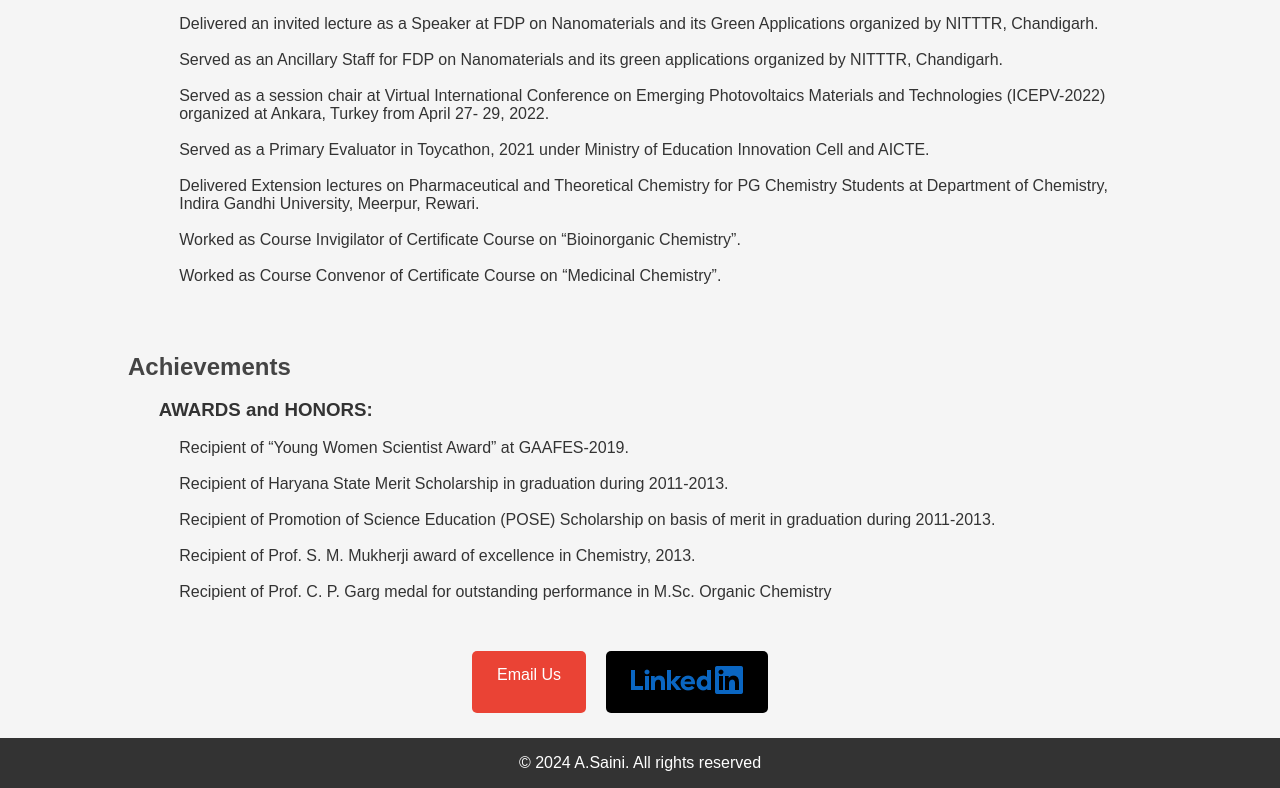
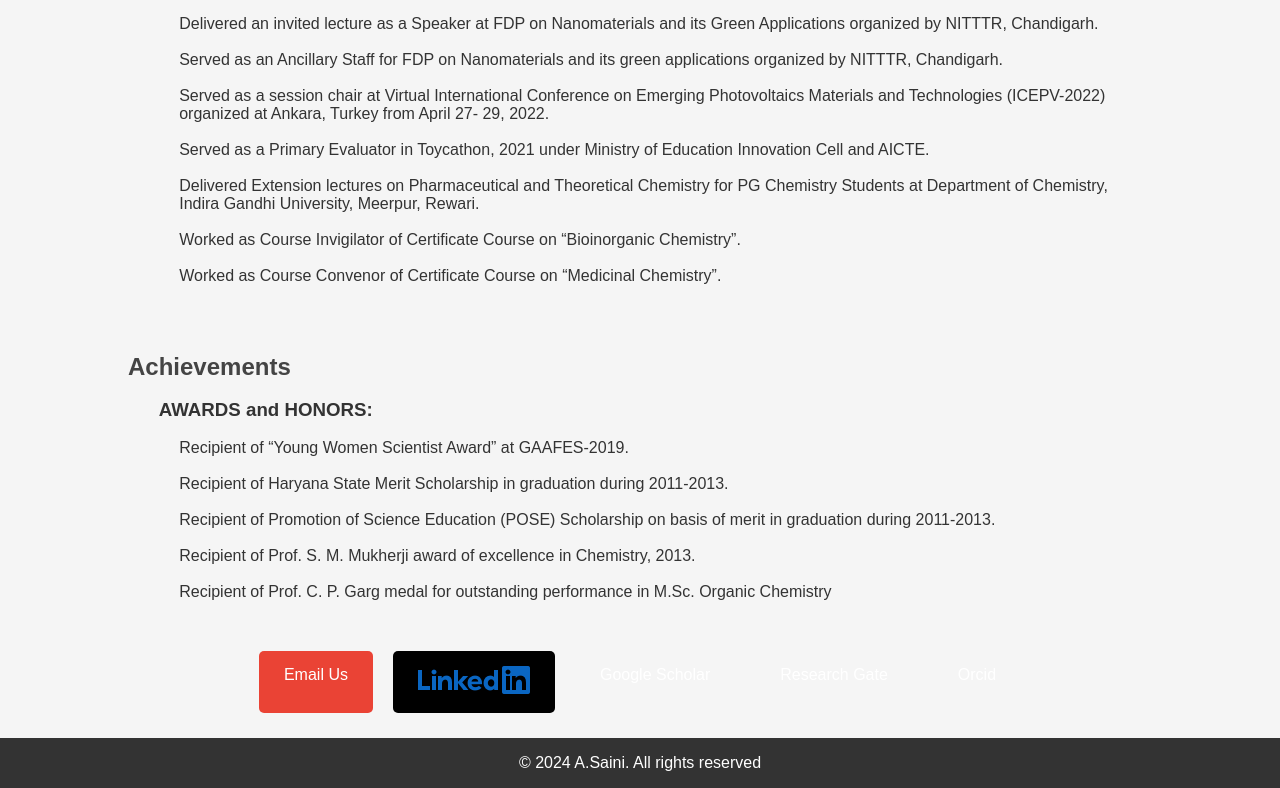
Before and after one commit to DrAnkitaSaini/Dr.AnkitaSaini, a plain HTML site: page index.html in a window 1280 px wide. Shown: the part 2530-3318 px from the top of the page. Drawn offline with Linux system fonts and the light colour scheme.

Commit message:
Update index.html
added links of google scholar, orcid,  research gate

```diff
--- a/index.html
+++ b/index.html
@@ -250,8 +250,13 @@
             <a href="mailto:drankitasaini27@gmail.com" class="contact-btn email-btn">Email Us</a>
             <a href="https://www.linkedin.com/in/drankitasaini2711/" target="_blank"
                 class="contact-btn linkedin-btn"><img src="linkedin_logo.png" alt=""></a>
-             <a href=" https://scholar.google.com/citations?user=P7SV8A4AAAAJ&hl=en" target="_blank"></a>
-             <a href="https://www.researchgate.net/profile/Ankita_Saini" target="_blank" ></a>
+            <a href="https://scholar.google.com/citations?user=P7SV8A4AAAAJ&hl=en" target="_blank"
+                class="contact-btn scholar-btn"> Google Scholar </a>
+            <a href="https://www.researchgate.net/directory/profiles" target="_blank"
+                class="research_gate contact-btn" >Research Gate</a>
+            <a href="https://orcid.org/0000-0002-6327-7897" target="_blank"
+                class="contact-btn orcid-btn">Orcid</a>
+
         </div>
     </section>
 
```
